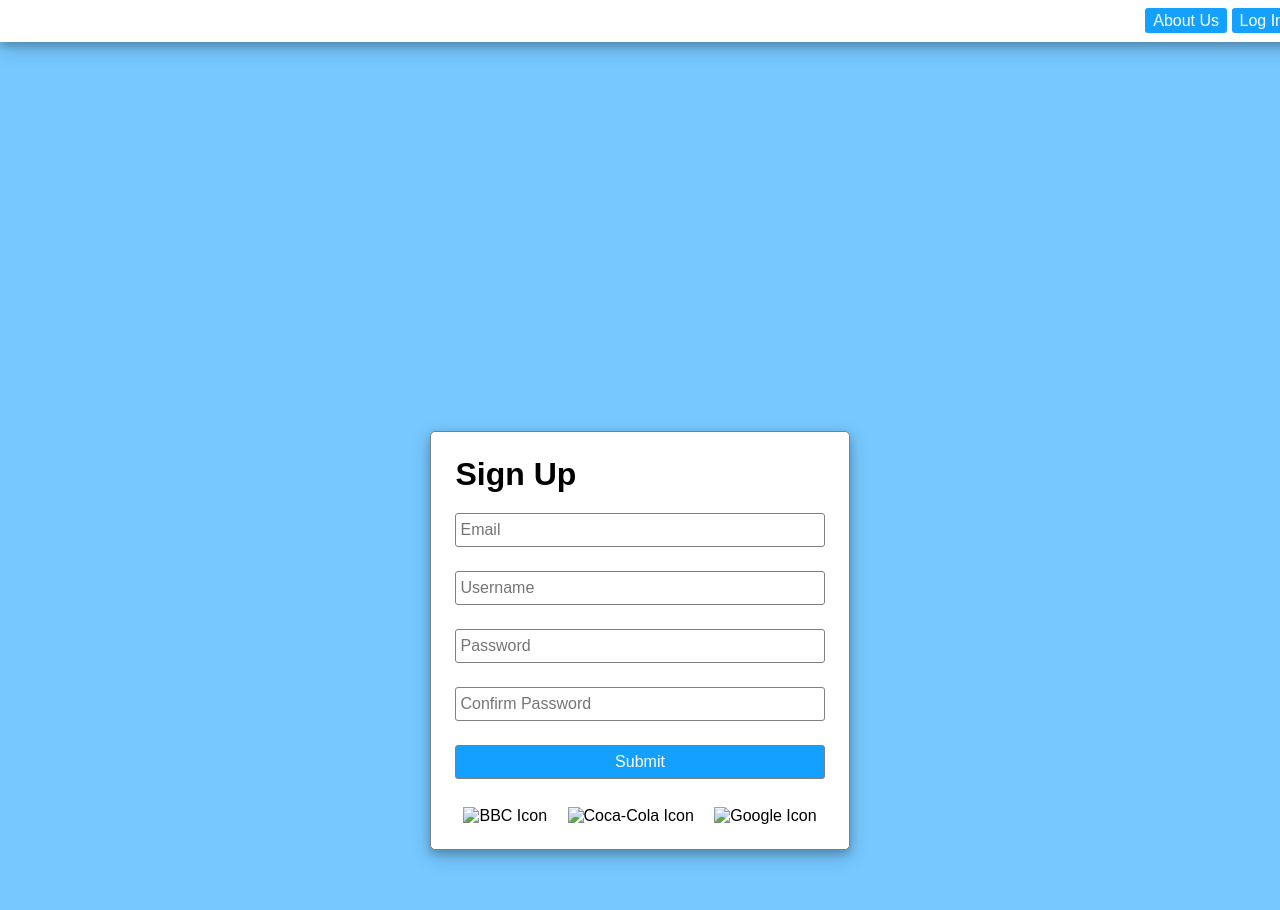
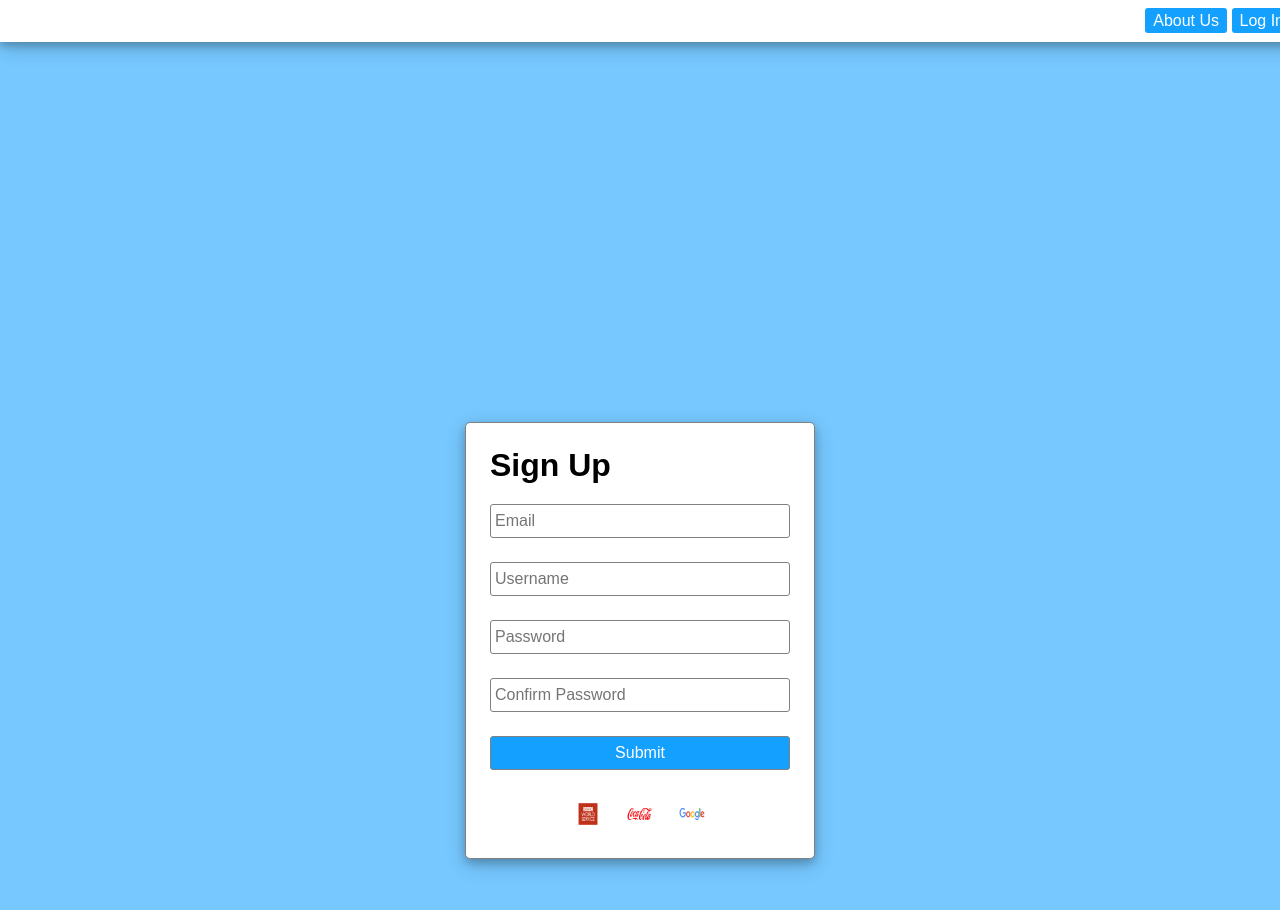
Before and after one commit to JakeWagner9/Register-page, a plain HTML site: page index.html in a window 1280 px wide. Shown: the top 910 px of the page. Drawn offline with Linux system fonts and the light colour scheme.

Commit message:
changed images

```diff
--- a/index.html
+++ b/index.html
@@ -33,9 +33,9 @@
     </div>
      </form>
      <footer>
-        <img src="./Assets/BBC_World_Service-Logo.wine - Shortcut.lnk" alt="BBC Icon" height="32" width="32"/>
-        <img src="./Assets/Coca-Cola-Logo.wine - Shortcut.lnk" alt="Coca-Cola Icon" height="32" width="32"/>
-        <img src="./Assets/Google-Logo.wine - Shortcut.lnk" alt="Google Icon" height="32" width="32"  />
+        <img src="./Assets/BBC_World_Service-Logo.wine.png" alt="BBC Icon" height="32" width="32"/>
+        <img src="./Assets/Coca-Cola-Logo.wine.png" alt="Coca-Cola Icon" height="32" width="32"/>
+        <img src="./Assets/Google-Logo.wine.png" alt="Google Icon" height="32" width="32"  />
 
      </footer>
 
```
Also changed, not shown: Assets/BBC_World_Service-Logo.wine.png (added), Assets/Coca-Cola-Logo.wine.png (added), Assets/Google-Logo.wine.png (added), 3 other files.
